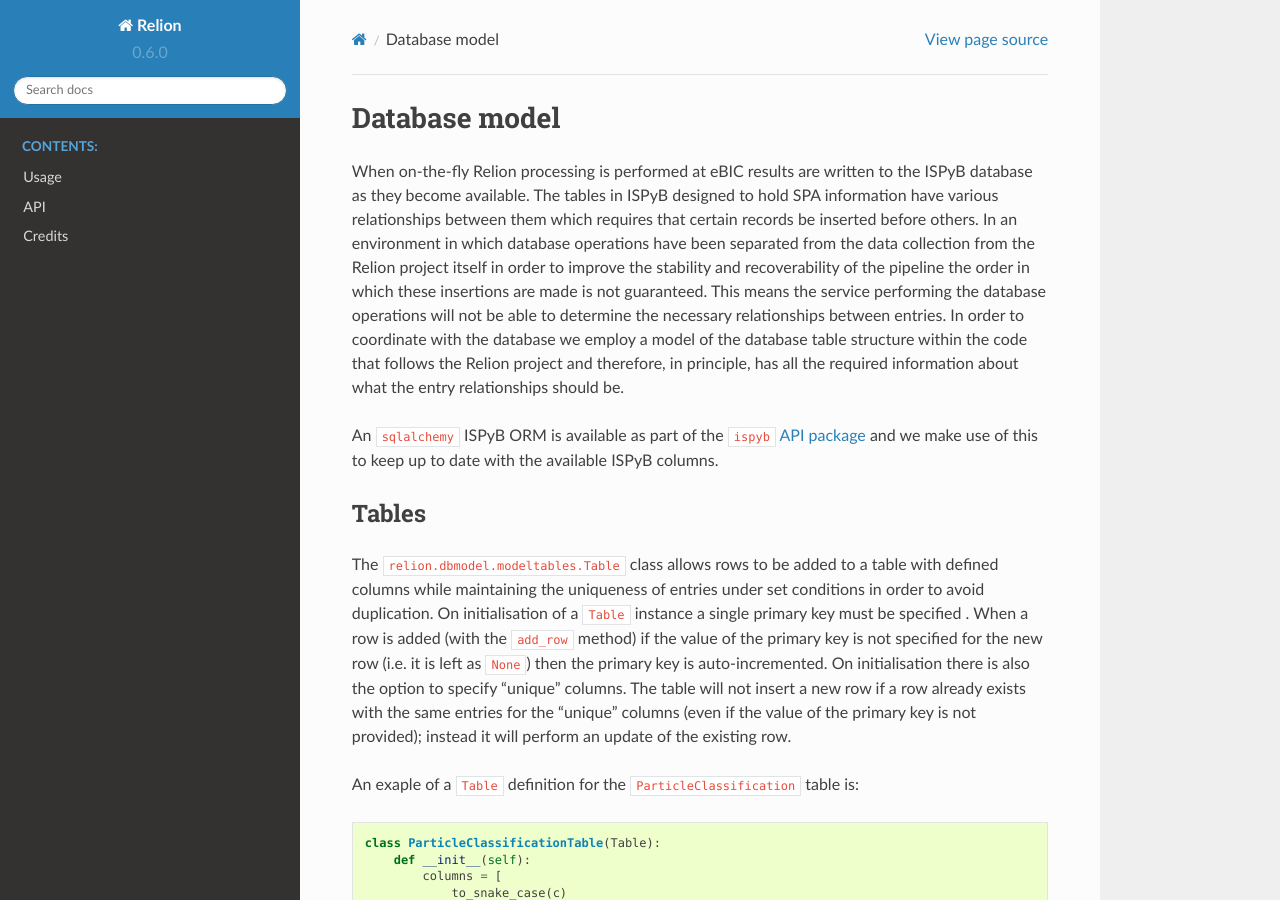
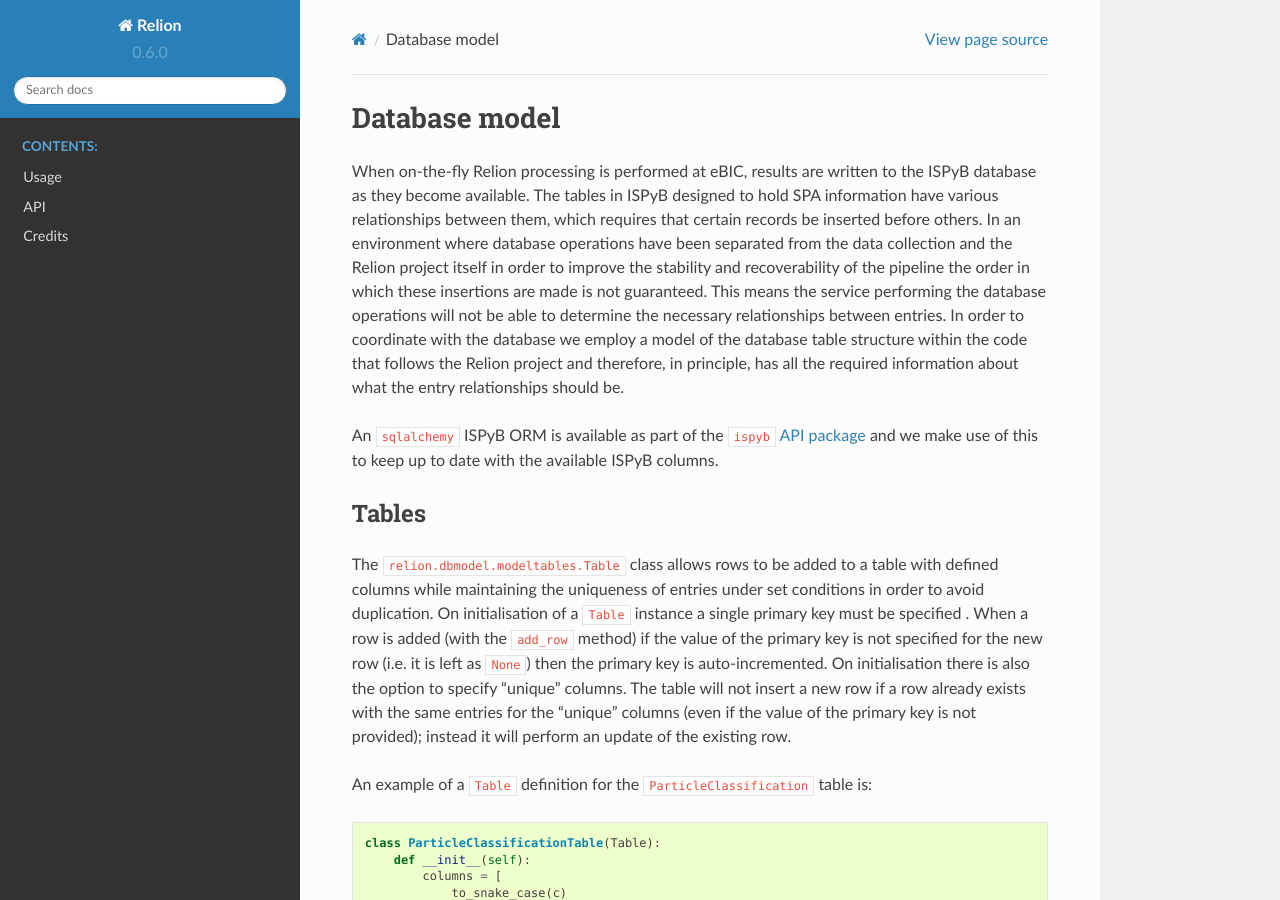
Before and after one commit to DiamondLightSource/python-relion, a Sphinx documentation site: the page built from docs/dbmodel.rst, in a window 1280 px wide and 900 px high. Built offline with Sphinx 7.4.7 and the Read the Docs theme 2.0.0, drawn with Linux system fonts in a browser that asks for light colours.

Commit message:
review comments

```diff
--- a/docs/dbmodel.rst
+++ b/docs/dbmodel.rst
@@ -2,10 +2,10 @@
 Database model
 ==============
 
-When on-the-fly Relion processing is performed at eBIC results are written to the ISPyB database
+When on-the-fly Relion processing is performed at eBIC, results are written to the ISPyB database
 as they become available. The tables in ISPyB designed to hold SPA information have various
-relationships between them which requires that certain records be inserted before others. In an
-environment in which database operations have been separated from the data collection from the
+relationships between them, which requires that certain records be inserted before others. In an
+environment where database operations have been separated from the data collection and the
 Relion project itself in order to improve the stability and recoverability of the pipeline the order
 in which these insertions are made is not guaranteed. This means the service performing the database
 operations will not be able to determine the necessary relationships between entries. In order to
@@ -29,7 +29,7 @@ option to specify "unique" columns. The table will not insert a new row if a row
 same entries for the "unique" columns (even if the value of the primary key is not provided); instead it
 will perform an update of the existing row.
 
-An exaple of a ``Table`` definition for the ``ParticleClassification`` table is:
+An example of a ``Table`` definition for the ``ParticleClassification`` table is:
 
 .. code-block:: python
 
```
Also changed, not shown: 1 other file.
